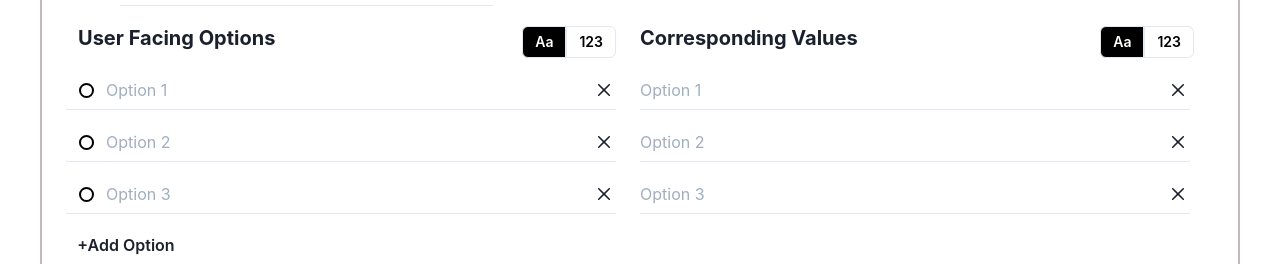
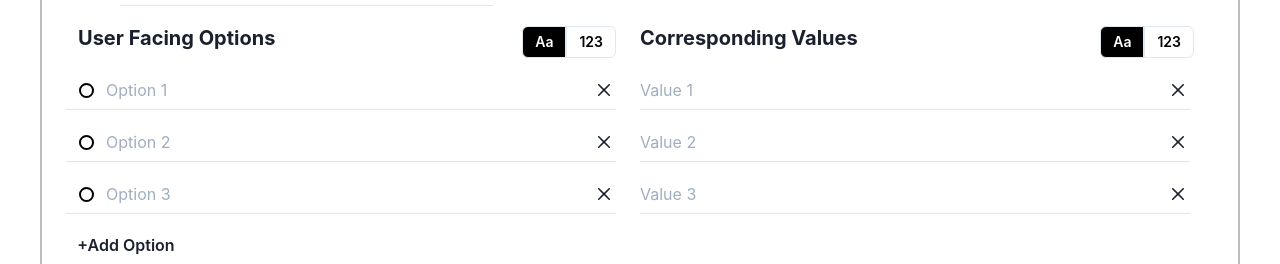
Before and after one commit to uwblueprint/headsupguys, a Next.js app: page /selfCheckQuestions in a window 1280 px wide. Shown: the part 364-628 px from the top of the page. Built offline with nearby package versions, Linux system fonts and the light colour scheme.

Commit message:
Update index.tsx

```diff
--- a/src/components/selfCheckQuestion/index.tsx
+++ b/src/components/selfCheckQuestion/index.tsx
@@ -408,7 +408,7 @@ export const SelfCheckQuestionCard: React.FC = ({
                                             }
                                             value={options[index][1]}
                                             variant="flushed"
-                                            placeholder={`Option ${index + 1}`}
+                                            placeholder={`Value ${index + 1}`}
                                             mr={6}
                                             isTruncated
                                         />
@@ -659,7 +659,7 @@ export const SelfCheckQuestionCard: React.FC = ({
                                             }
                                             variant="flushed"
                                             value={options[index][1]}
-                                            placeholder={`Option ${index + 1}`}
+                                            placeholder={`Value ${index + 1}`}
                                             mr={6}
                                             isTruncated
                                         />
```
